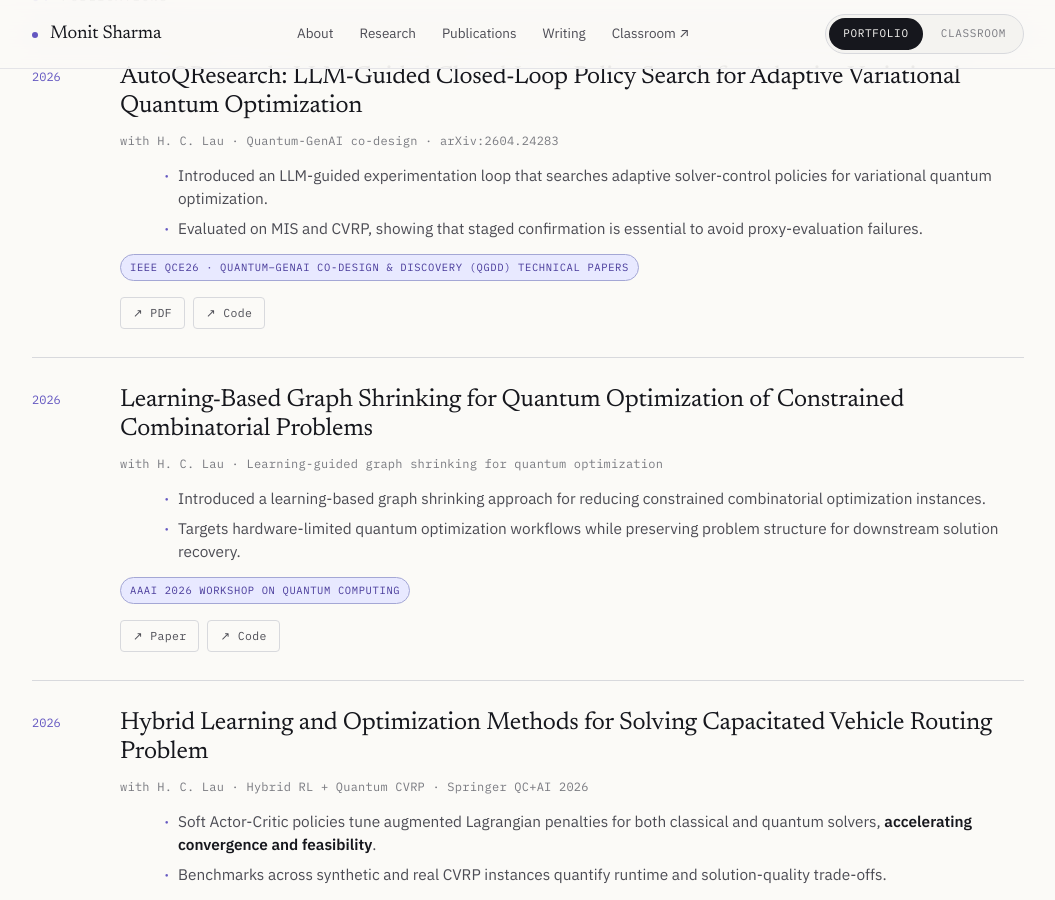
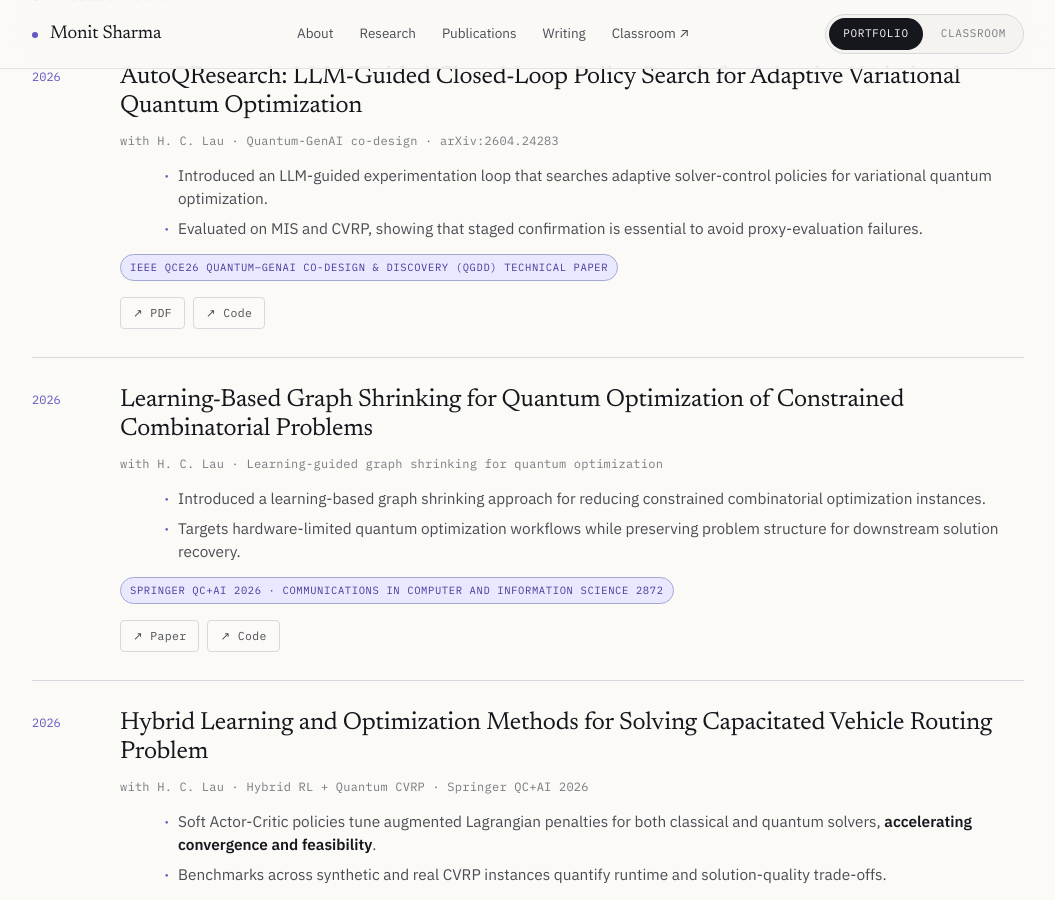
Before and after one commit to MonitSharma/portfolio, a Jekyll site: the page index.html, which Jekyll copies as it is, in a window 1280 px wide and 900 px high, scrolled down 3335 px. Shown: the whole window, without its empty margins (112-1167 px from the left). Built offline with Jekyll 4.4.1, drawn with Linux system fonts in a browser that asks for light colours; some of the changed text lies outside the part shown.

Commit message:
Clarify selected publication venues

```diff
--- a/index.html
+++ b/index.html
@@ -295,7 +295,7 @@
             <li>Introduced an LLM-guided experimentation loop that searches adaptive solver-control policies for variational quantum optimization.</li>
             <li>Evaluated on MIS and CVRP, showing that staged confirmation is essential to avoid proxy-evaluation failures.</li>
           </ul>
-          <span class="tag tag-accent pub-venue">IEEE QCE26 · Quantum–GenAI Co-Design &amp; Discovery (QGDD) Technical Papers</span>
+          <span class="tag tag-accent pub-venue">IEEE QCE26 Quantum–GenAI Co-Design &amp; Discovery (QGDD) Technical Paper</span>
           <div class="pub-links"><a href="https://arxiv.org/abs/2604.24283" target="_blank" rel="noopener">↗ PDF</a><a href="https://github.com/SMU-Quantum/autoqresearch" target="_blank" rel="noopener">↗ Code</a></div>
         </div>
       </article>
@@ -308,7 +308,7 @@
             <li>Introduced a learning-based graph shrinking approach for reducing constrained combinatorial optimization instances.</li>
             <li>Targets hardware-limited quantum optimization workflows while preserving problem structure for downstream solution recovery.</li>
           </ul>
-          <span class="tag tag-accent pub-venue">AAAI 2026 Workshop on Quantum Computing</span>
+          <span class="tag tag-accent pub-venue">Springer QC+AI 2026 · Communications in Computer and Information Science 2872</span>
           <div class="pub-links"><a href="https://link.springer.com/chapter/10.1007/978-3-032-17625-7_3" target="_blank" rel="noopener">↗ Paper</a><a href="https://github.com/SMU-Quantum/graph-shrinking" target="_blank" rel="noopener">↗ Code</a></div>
         </div>
       </article>
@@ -321,7 +321,7 @@
             <li>Soft Actor-Critic policies tune augmented Lagrangian penalties for both classical and quantum solvers, <b>accelerating convergence and feasibility</b>.</li>
             <li>Benchmarks across synthetic and real CVRP instances quantify runtime and solution-quality trade-offs.</li>
           </ul>
-          <span class="tag tag-accent pub-venue">AAAI 2026 Workshop on Quantum Computing</span>
+          <span class="tag tag-accent pub-venue">Springer QC+AI 2026 · Communications in Computer and Information Science 2872</span>
           <div class="pub-links"><a href="https://link.springer.com/chapter/10.1007/978-3-032-17625-7_2" target="_blank" rel="noopener">↗ Paper</a><a href="https://github.com/SMU-Quantum/adaptive_quantum_cvrp" target="_blank" rel="noopener">↗ Code</a></div>
         </div>
       </article>
@@ -334,7 +334,7 @@
             <li>Employed qGANs to learn demand distributions, <b>reducing qubit requirements</b> with a tailored comparator.</li>
             <li>Expanded the newsvendor formulation to maximise profit and support broader decision scenarios.</li>
           </ul>
-          <span class="tag tag-accent pub-venue">IEEE QCE24 Quantum Applications Technical Paper · Poster at QIP 2024</span>
+          <span class="tag tag-accent pub-venue">IEEE Xplore · IEEE QCE24 Quantum Applications Technical Paper · Poster at QIP 2024</span>
           <div class="pub-links"><a href="https://ieeexplore.ieee.org/document/10821393" target="_blank" rel="noopener">↗ PDF</a></div>
         </div>
       </article>
@@ -347,7 +347,7 @@
             <li>Combined Quantum Random Access Optimisation with linear relaxation to solve large-scale procurement problems.</li>
             <li>Showed <b>feasibility and optimality preservation</b> on instances exceeding 100 decision variables.</li>
           </ul>
-          <span class="tag tag-accent pub-venue">IEEE QCE24 Quantum Applications Technical Paper</span>
+          <span class="tag tag-accent pub-venue">IEEE Xplore · IEEE QCE24 Quantum Applications Technical Paper</span>
           <div class="pub-links"><a href="https://ieeexplore.ieee.org/document/10821401" target="_blank" rel="noopener">↗ PDF</a></div>
         </div>
       </article>
```
Also changed, not shown: _data/publications.yml (+5 -5 lines).
